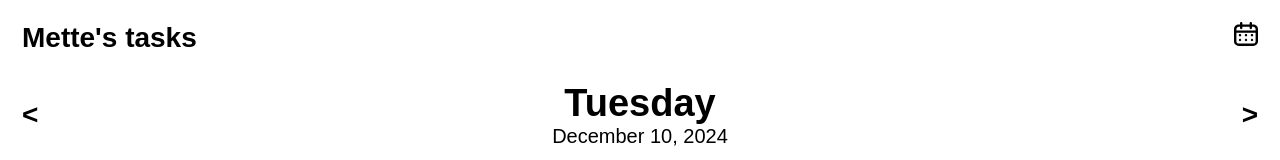
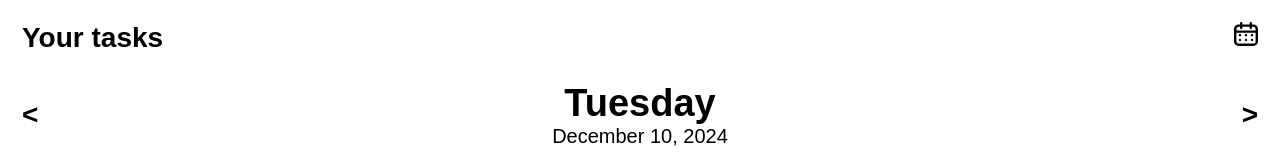
Before and after one commit to muhcho/whiskr, a React (Vite) app: page /homepage in a window 1280 px wide. Shown: the top 160 px of the page. Built offline with nearby package versions, Linux system fonts and the light colour scheme; no server answers; a web font is replaced by a local one.

Commit message:
Update HomePage.jsx

```diff
--- a/src/pages/HomePage.jsx
+++ b/src/pages/HomePage.jsx
@@ -118,7 +118,7 @@ export default function HomePage() {
       {/* Header */}
       <div className="homepage-header">
         <div className="header-top">
-          <h1 className="homepage-title">Mette's tasks</h1>
+          <h1 className="homepage-title">Your tasks</h1>
           <div className="homepage-calendar">
             <img src={CalendarIcon} alt="Calendar" className="calendar-icon" loading="lazy" />
             <span className="calendar-notification"></span>
```
